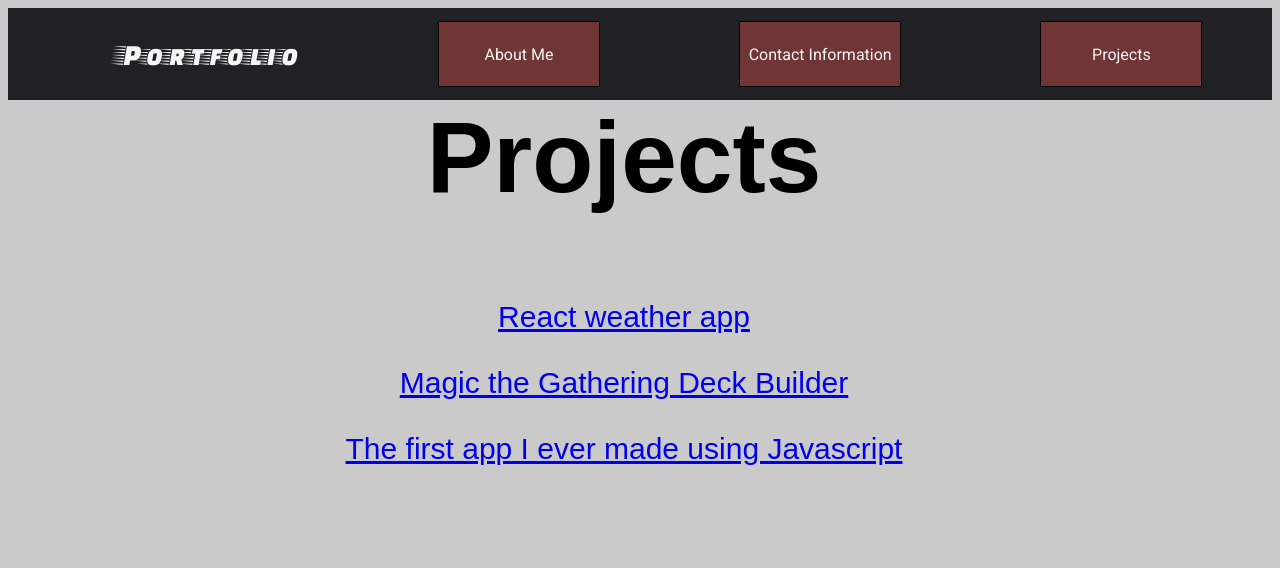
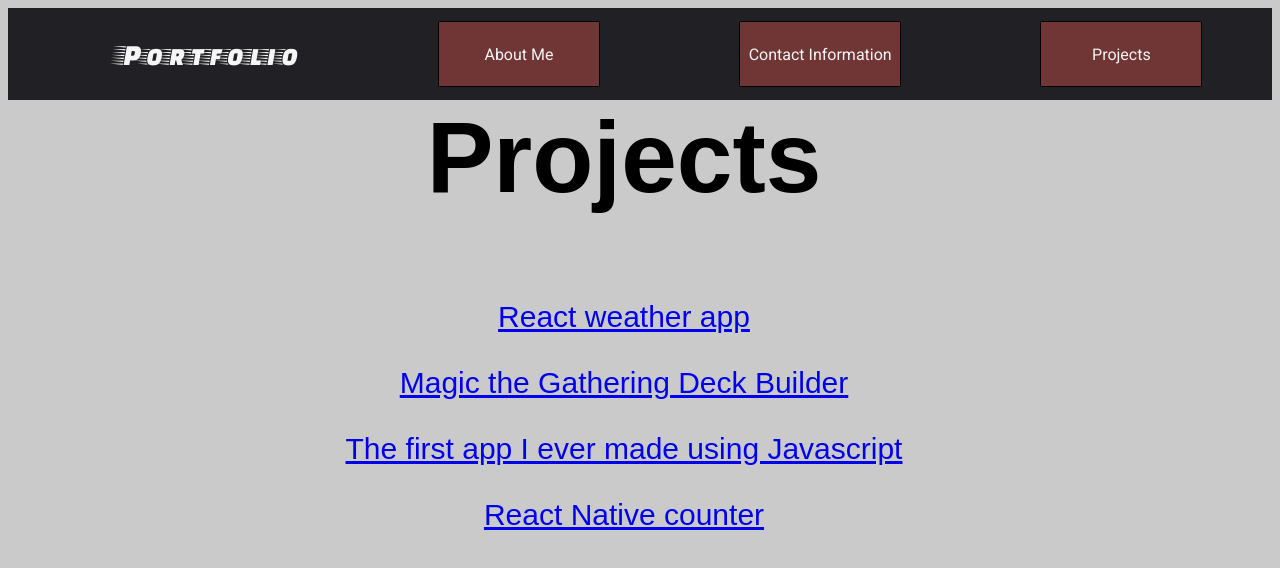
Before and after one commit to Jgriebel1990/my-portfolio, a React (Create React App) app: page /projects in a window 1280 px wide. Shown: the top 568 px of the page. Built offline with nearby package versions, Linux system fonts and the light colour scheme; a web font is replaced by a local one.

Commit message:
added more projects

```diff
--- a/src/Projects.js
+++ b/src/Projects.js
@@ -15,6 +15,12 @@ class Projects extends Component{
                         <li className='txt-li-style'>
                             <a href="https://jgriebel1990.github.io/number-guess/">The first app I ever made using Javascript</a>
                         </li>
+                        <li className='txt-li-style'>
+                            <a href="https://jgriebel1990.github.io/litelite/"></a>
+                        </li>
+                        <li>
+                            <a href="https://github.com/Jgriebel1990/reactNativeCounterOne">React Native counter</a>
+                        </li>
                     </ul>
             </div>
         )
```
